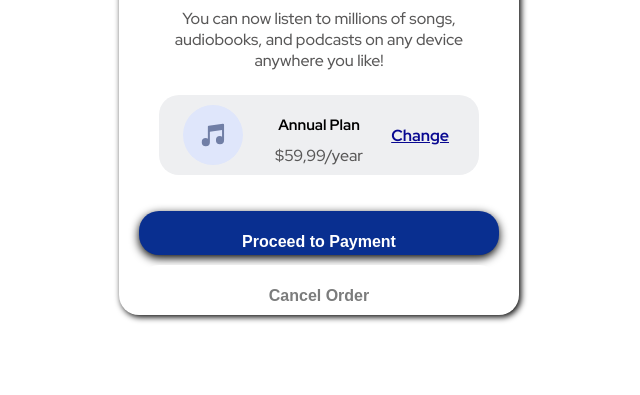
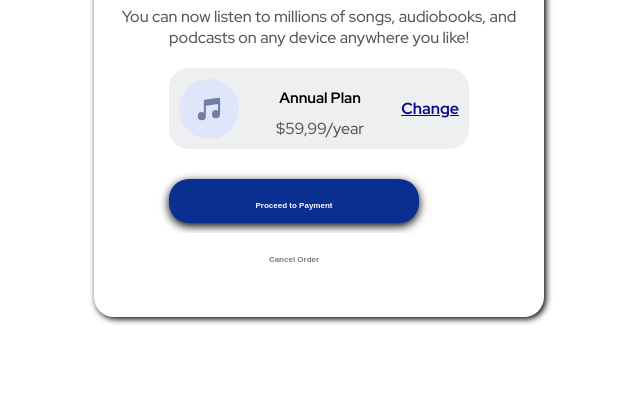
Before and after one commit to Szvejk/zad3_FrontendMentor, a plain HTML site: page index.html in a window 1280 px wide. Shown: the part 405-800 px from the top of the page, without its empty margins (321-961 px from the left). Drawn offline with Linux system fonts and the light colour scheme.

Commit message:
mentoring

```diff
--- a/index.html
+++ b/index.html
@@ -3,8 +3,6 @@
 	<head>
 		<meta charset="UTF-8" />
 		<meta name="viewport" content="width=device-width, initial-scale=1.0" />
-
-
 		<link
 			rel="icon"
 			type="image/png"
@@ -19,23 +17,28 @@
 	</head>
 	<body>
 
-
 		<main class="wrapper">
-		<div class="container">
+		<article class="container">
 
 
    <img src="./images/illustration-hero.svg" alt="girl listens music">
 
 
+<!-- <div style="padding: 60px;"> -->
 	<h2>Order Summary</h2>
 	<p>You can now listen to millions of songs, audiobooks, and podcasts on any device anywhere you like!</p>
+<!-- </div> -->
 
-<section class="music">
+<section class="music" aria-label="">
 
+	<div class="gray-box">
 		<img src="./images/icon-music.svg" alt="music icon" class="music-foto">
+		<div>
 			<h5> Annual Plan</h5>
 			<p> $59,99/year</p>
+		</div>
 		<p class="change"> Change</p>
+	</div>
 </section>
 
 <section class="buttons">
@@ -46,7 +49,7 @@
 
 
 
-     </div>
+     </article>
 		</main>
 
 
--- a/style.scss
+++ b/style.scss
@@ -12,42 +12,43 @@ body {
 }
 
 .wrapper {
-	position: absolute;
-	top: 50%;
-	left: 50%;
-	transform: translate(-50%, -50%);
+	display: flex;
+	justify-content: center;
+	align-items: center;
+	min-height: 100vh;
 
 	.container {
 		background-color: $primary-color;
-		height: 80vh;
-		width: 50vh;
-		top: 50vh;
+		min-height: 80vh;
+		width: 450px;
 		border-radius: 20px;
 		box-shadow: 2px 2px 6px black;
 	}
 	h2 {
-		display: flex;
-		justify-content: center;
+		text-align: center;
 		margin: 3vh;
 		font-size: 30px;
 	}
 	p {
 		text-align: center;
-		margin-left: 5vh;
-		margin-right: 5vh;
 		color: rgb(88, 87, 87);
 	}
 	.music {
-		height: 10vh;
-		width: 40vh;
-		background-color: hsl(225, 10%, 94%);
-		border-radius: 20px;
 		display: flex;
 		justify-content: center;
-		align-items: center;
-		margin: auto;
-		margin-top: 3vh;
-		flex-direction: column;
+		.gray-box{
+			display: flex;
+			justify-content: space-between;
+			align-items: center;
+			background-color: hsl(225, 10%, 94%);
+			border-radius: 20px;
+			margin-top: 20px;
+			width: 300px;
+			padding: 10px;
+			// width: 40vh;
+			// height: 10vh;
+
+		}
 		h5 {
 			padding: 10px;
 			font-size: 15px;
@@ -55,18 +56,14 @@ body {
 			align-items: flex-start;
 		}
 		.change {
-			position: absolute;
-			right: 30px;
 			text-decoration: underline;
 			color: rgb(8, 8, 145);
 			font-weight: bold;
 		}
-	}
-	.music-foto {
-		height: 60px;
-		width: 60px;
-		position: absolute;
-		left: 8vh;
+		&-foto {
+			height: 60px;
+			width: 60px;
+		}
 	}
 	.buttons {
 		display: flex;
@@ -74,9 +71,7 @@ body {
 		justify-content: center;
 		align-items: center;
 		width: 50vh;
-		height: 10vh;
-		margin: 0 auto;
-		padding: 90px;
+		padding: 30px;
 	}
 	button {
 		width: 360px;
@@ -96,7 +91,7 @@ body {
 	}
 }
 img {
-	width: 50vh;
+	max-width: 100%;
 	height: 30vh;
 	border-top-left-radius: 20px;
 	border-top-right-radius: 20px;
@@ -105,19 +100,17 @@ img {
 @media screen and (max-width: 1440px) {
 
 
-	button {
-		width: 50px;
+	.wrapper button {
+		width: 250px;
 		height: 40px;
 		font-size: 8px;
 	}
 }
 @media screen and (max-width: 500px) {
 
-	button {
+	.wrapper button {
 		width: 40px;
 		height: 30px;
-		// background-color: green;
-		// czemu tego nie dziedziczy
 		font-size: 8px;
 		color: aqua;
 	}
```
Also changed, not shown: css/style.css, 1 other file. Lines whose indentation alone changed are shown as unchanged.
